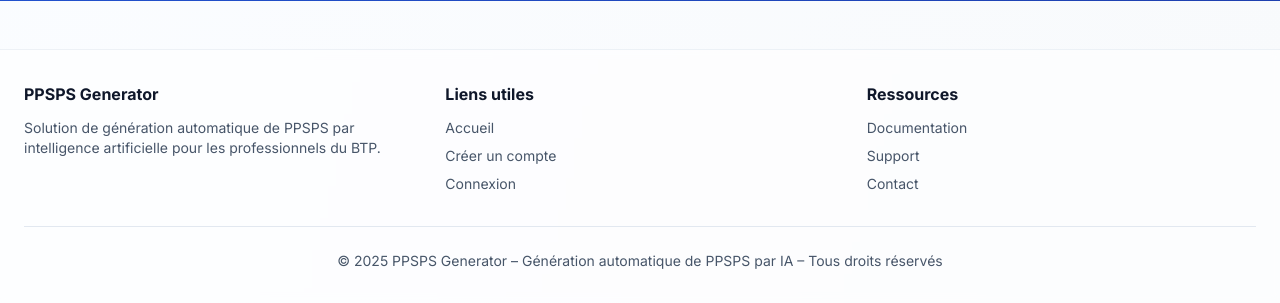
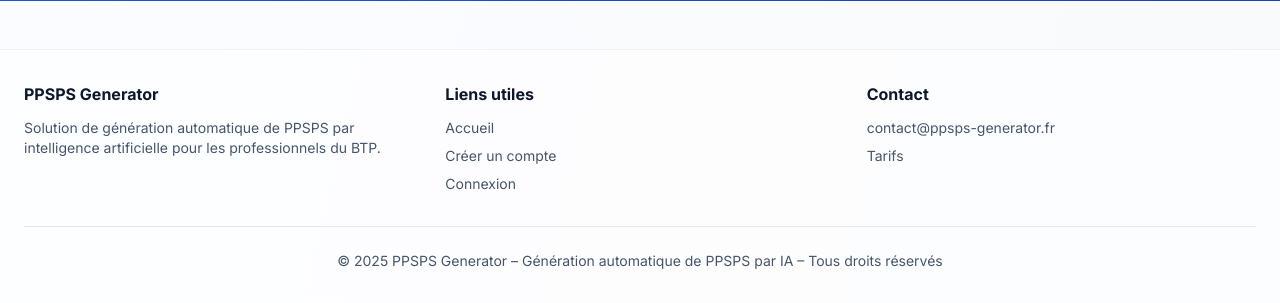
Before and after one commit to Hawwkzz/PPSPS-GENERATOR, a FastAPI app: page /home in a window 1280 px wide. Shown: the part 5066-5369 px from the top of the page. Run offline with FastAPI, Linux system fonts and the light colour scheme; parts of the project's set-up code (start-up, migrations or seed data) failed here and were passed over; some libraries are stand-ins or nearby versions.

Commit message:
Update layout_seo.html

```diff
--- a/templates/layout_seo.html
+++ b/templates/layout_seo.html
@@ -82,6 +82,7 @@
           "contactPoint": {
             "@type": "ContactPoint",
             "contactType": "customer service",
+            "email": "contact@ppsps-generator.fr",
             "availableLanguage": ["French"]
           }
         },
@@ -279,7 +280,7 @@
           <div>
             <h3 class="font-bold text-slate-900 mb-3">Liens utiles</h3>
             <ul class="space-y-2 text-sm">
-              <li><a href="/" class="text-slate-600 hover:text-blue-600 transition-colors">Accueil</a></li>
+              <li><a href="/home" class="text-slate-600 hover:text-blue-600 transition-colors">Accueil</a></li>
               <li><a href="/register" class="text-slate-600 hover:text-blue-600 transition-colors">Créer un compte</a></li>
               <li><a href="/login" class="text-slate-600 hover:text-blue-600 transition-colors">Connexion</a></li>
             </ul>
@@ -287,11 +288,10 @@
 
           <!-- Colonne 3 -->
           <div>
-            <h3 class="font-bold text-slate-900 mb-3">Ressources</h3>
+            <h3 class="font-bold text-slate-900 mb-3">Contact</h3>
             <ul class="space-y-2 text-sm">
-              <li><a href="#" class="text-slate-600 hover:text-blue-600 transition-colors">Documentation</a></li>
-              <li><a href="#" class="text-slate-600 hover:text-blue-600 transition-colors">Support</a></li>
-              <li><a href="#" class="text-slate-600 hover:text-blue-600 transition-colors">Contact</a></li>
+              <li><a href="mailto:contact@ppsps-generator.fr" class="text-slate-600 hover:text-blue-600 transition-colors">contact@ppsps-generator.fr</a></li>
+              <li><a href="/tokens/shop" class="text-slate-600 hover:text-blue-600 transition-colors">Tarifs</a></li>
             </ul>
           </div>
         </div>
```
